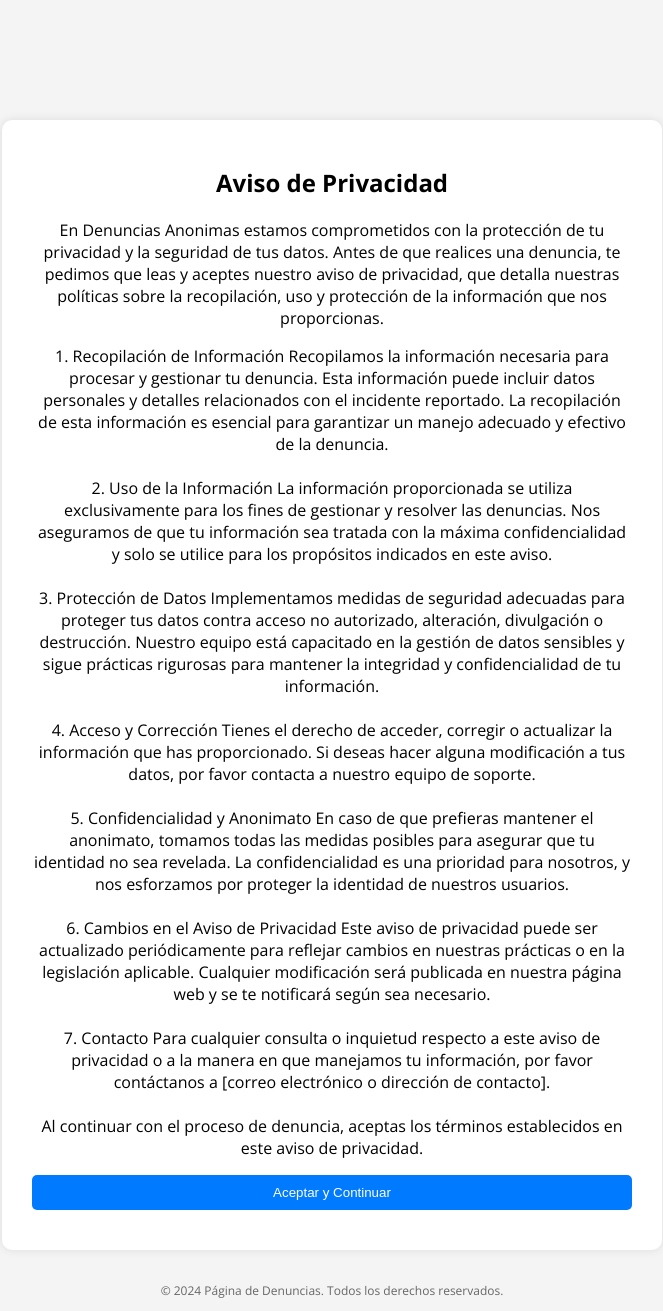
After one commit to EquipoRt7777/DenunciasAnonimas, a Flask app: page /aviso-privacidad in a window 1280 px wide. The commit adds this page. Shown: the whole page, without its empty margins (308-971 px from the left). Run offline with Flask 3, Linux system fonts and the light colour scheme.

Commit message:
proyexto

```diff
--- a/app.py
+++ b/app.py
@@ -37,7 +37,6 @@ def add_column_evidencia():
     try:
         conn.execute('ALTER TABLE denuncias ADD COLUMN evidencia TEXT')
     except sqlite3.OperationalError:
-        # Si la columna ya existe, ignorar el error
         pass
     conn.commit()
     conn.close()
@@ -65,7 +64,6 @@ def login():
 
     return render_template('login.html')
 
-# Aquí se modificó para aceptar métodos GET y POST
 @app.route('/logout', methods=['GET', 'POST'])
 def logout():
     session.pop('logged_in', None)
@@ -74,6 +72,9 @@ def logout():
 
 @app.route('/form', methods=['GET', 'POST'])
 def form():
+    if not session.get('privacidad_aceptada'):
+        return redirect(url_for('aviso_privacidad', next='form'))
+
     if request.method == 'POST':
         nombre = request.form['nombre']
         email = request.form['email']
@@ -109,6 +110,32 @@ def denuncias():
 def quienes_somos():
     return render_template('quienes-somos.html')
 
+@app.route('/aviso-privacidad', methods=['GET', 'POST'])
+def aviso_privacidad():
+    if request.method == 'POST':
+        session['privacidad_aceptada'] = True
+        next_page = request.args.get('next', 'index')
+        return redirect(url_for(next_page))
+    return render_template('aviso_privacidad.html')
+
+@app.route('/reportar-robo', methods=['GET', 'POST'])
+def reportar_robo():
+    if not session.get('privacidad_aceptada'):
+        return redirect(url_for('aviso_privacidad', next='reportar_robo'))
+
+    if request.method == 'POST':
+        descripcion = request.form['descripcion']
+        ubicacion = request.form['ubicacion']
+
+        conn = get_db_connection()
+        conn.execute('INSERT INTO denuncias (nombre, mensaje, evidencia) VALUES (?, ?, ?)',
+                     ('Anónimo', f"Robo: {descripcion}, Ubicación: {ubicacion}", None))
+        conn.commit()
+        conn.close()
+        flash('Robo reportado exitosamente', 'success')
+        return redirect(url_for('index'))
+    return render_template('reportar_robo.html')
+
 if __name__ == '__main__':
     create_table()
     add_column_evidencia()
--- a/static/css/styles.css
+++ b/static/css/styles.css
@@ -22,12 +22,12 @@ header {
 }
 
 .container {
-    margin-top: 100px;
+    margin-top: 120px;
     background-color: #fff;
     padding: 30px;
     border-radius: 10px;
     box-shadow: 0 0 10px rgba(0, 0, 0, 0.1);
-    max-width: 400px;
+    max-width: 600px;
     width: 100%;
     text-align: center;
 }
@@ -51,7 +51,6 @@ button {
     border: none;
     border-radius: 5px;
     cursor: pointer;
-    width: 100%;
     margin-bottom: 10px;
 }
 
@@ -69,6 +68,7 @@ footer {
 .denuncias-list {
     list-style-type: none;
     padding: 0;
+    margin-top: 20px;
 }
 
 .denuncias-list li {
@@ -88,6 +88,31 @@ footer {
     background-color: #c82333;
 }
 
+/* Diseño minimalista y botones horizontales */
+nav {
+    display: flex;
+    justify-content: center;
+    gap: 10px;
+    margin-bottom: 20px;
+}
+
+nav a {
+    text-decoration: none;
+}
+
+nav button {
+    background-color: #007BFF;
+    color: white;
+    padding: 10px 20px;
+    border: none;
+    border-radius: 5px;
+    cursor: pointer;
+}
+
+nav button:hover {
+    background-color: #0056b3;
+}
+
 /* Media Query para dispositivos móviles */
 @media (max-width: 768px) {
     header {
@@ -95,7 +120,7 @@ footer {
     }
 
     .container {
-        margin-top: 70px;
+        margin-top: 80px;
         padding: 20px;
         max-width: 90%;
         box-shadow: none;
@@ -120,3 +145,62 @@ footer {
         font-size: 10px;
     }
 }
+
+h1 {
+    text-align: center;
+    margin-bottom: 20px;
+    font-family: 'Open Sans', sans-serif;
+    font-size: 24px;
+}
+
+form {
+    display: flex;
+    flex-direction: column;
+}
+
+label {
+    margin-bottom: 5px;
+    font-weight: bold;
+}
+
+input[type="text"],
+input[type="email"],
+textarea,
+input[type="file"] {
+    margin-bottom: 15px;
+    padding: 10px;
+    font-size: 16px;
+    border-radius: 5px;
+    border: 1px solid #ccc;
+}
+
+ul.denuncias-list {
+    list-style-type: none;
+    padding: 0;
+}
+
+ul.denuncias-list li {
+    background-color: #f8f8f8;
+    margin-bottom: 10px;
+    padding: 15px;
+    border-radius: 5px;
+    border: 1px solid #ddd;
+}
+
+.logout-button {
+    background-color: #dc3545;
+}
+
+.logout-button:hover {
+    background-color: #c82333;
+}
+
+.privacy-checkbox {
+    display: flex;
+    align-items: center;
+    margin-bottom: 15px;
+}
+
+.privacy-checkbox label {
+    margin-left: 5px;
+}
--- /dev/null
+++ b/templates/aviso_privacidad.html
@@ -0,0 +1,50 @@
+<!DOCTYPE html>
+<html lang="es">
+<head>
+    <meta charset="UTF-8">
+    <title>Aviso de Privacidad</title>
+    <link rel="stylesheet" href="{{ url_for('static', filename='css/styles.css') }}">
+    <link href="https://fonts.googleapis.com/css?family=Open+Sans:400,700&display=swap" rel="stylesheet">
+</head>
+<body>
+    <div class="container">
+        <h1>Aviso de Privacidad</h1>
+        <p>En Denuncias Anonimas estamos comprometidos con la protección de tu privacidad y la seguridad de tus datos. Antes de que realices una denuncia, te pedimos que leas y aceptes nuestro aviso de privacidad, que detalla nuestras políticas sobre la recopilación, uso y protección de la información que nos proporcionas.</p>
+        <p>1. Recopilación de Información
+            Recopilamos la información necesaria para procesar y gestionar tu denuncia. Esta información puede incluir datos personales y detalles relacionados con el incidente reportado. La recopilación de esta información es esencial para garantizar un manejo adecuado y efectivo de la denuncia.
+            <br>
+            <br>
+            2. Uso de la Información
+            La información proporcionada se utiliza exclusivamente para los fines de gestionar y resolver las denuncias. Nos aseguramos de que tu información sea tratada con la máxima confidencialidad y solo se utilice para los propósitos indicados en este aviso.
+            <br>
+            <br>
+            3. Protección de Datos
+            Implementamos medidas de seguridad adecuadas para proteger tus datos contra acceso no autorizado, alteración, divulgación o destrucción. Nuestro equipo está capacitado en la gestión de datos sensibles y sigue prácticas rigurosas para mantener la integridad y confidencialidad de tu información.
+            <br>
+            <br>
+            4. Acceso y Corrección
+            Tienes el derecho de acceder, corregir o actualizar la información que has proporcionado. Si deseas hacer alguna modificación a tus datos, por favor contacta a nuestro equipo de soporte.
+            <br>
+            <br>
+            5. Confidencialidad y Anonimato
+            En caso de que prefieras mantener el anonimato, tomamos todas las medidas posibles para asegurar que tu identidad no sea revelada. La confidencialidad es una prioridad para nosotros, y nos esforzamos por proteger la identidad de nuestros usuarios.
+            <br>
+            <br>
+            6. Cambios en el Aviso de Privacidad
+            Este aviso de privacidad puede ser actualizado periódicamente para reflejar cambios en nuestras prácticas o en la legislación aplicable. Cualquier modificación será publicada en nuestra página web y se te notificará según sea necesario.
+            <br>
+            <br>
+            7. Contacto
+            Para cualquier consulta o inquietud respecto a este aviso de privacidad o a la manera en que manejamos tu información, por favor contáctanos a [correo electrónico o dirección de contacto].
+            <br>
+            <br>
+            Al continuar con el proceso de denuncia, aceptas los términos establecidos en este aviso de privacidad.</p>
+        <form method="POST">
+            <button type="submit">Aceptar y Continuar</button>
+        </form>
+    </div>
+    <footer>
+        <p>&copy; 2024 Página de Denuncias. Todos los derechos reservados.</p>
+    </footer>
+</body>
+</html>
--- a/templates/denuncias.html
+++ b/templates/denuncias.html
@@ -14,6 +14,7 @@
         <ul class="denuncias-list">
             {% for denuncia in denuncias %}
                 <li>
+                    <strong>Tipo:</strong> {{ denuncia['tipo'] }}<br>
                     {{ denuncia['mensaje'] }} - <em>{{ denuncia['nombre'] or "Anónimo" }}</em>
                     {% if denuncia['evidencia'] %}
                         <p>Evidencia: <a href="{{ url_for('static', filename='uploads/' ~ denuncia['evidencia']) }}">Ver archivo</a></p>
```
Also changed, not shown: templates/index.html (+7 -3 lines), templates/quienes-somos.html (+12 -2 lines), templates/reportar_robo.html (added, +28 -0 lines), denuncias.db.
